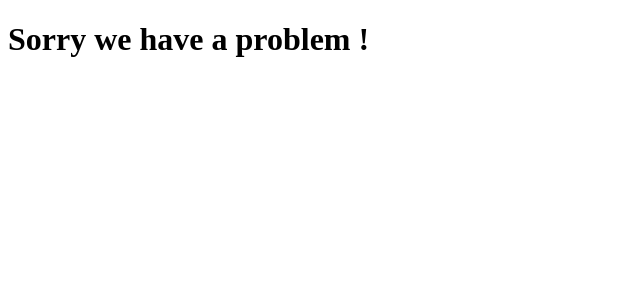
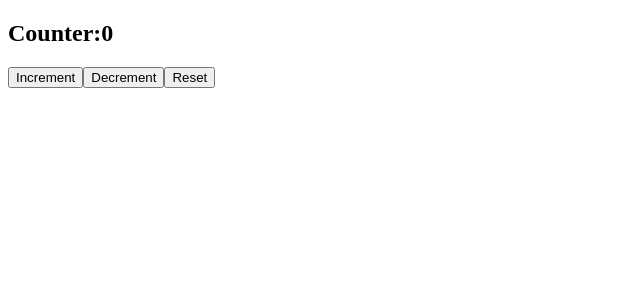
Before and after one commit to MuciFrancesco/react-exercises, a React (Create React App) app: page / in a window 1280 px wide. Shown: the top 300 px of the page, without its empty margins (0-640 px from the left). Built offline with nearby package versions, Linux system fonts and the light colour scheme; no server answers.

Commit message:
useCallback

```diff
--- a/src/App.js
+++ b/src/App.js
@@ -1,10 +1,10 @@
 import React from "react";
-import GitHubUsers from "./GitHubUsers";
+import Counter from "./Counter";
 function App() {
   return (
     <div className='App'>
       <>
-        <GitHubUsers username={"MuciFrancesco"} />
+        <Counter />
       </>
     </div>
   );
--- a/src/useCounter.js
+++ b/src/useCounter.js
@@ -9,9 +9,9 @@ function useCounter(initialValue = 0) {
     setCounter(counter - 1);
   }, [counter]);
 
-  const counterReset = () => {
+  const counterReset = useCallback(() => {
     setCounter(initialValue);
-  };
+  }, [initialValue]);
   useEffect(() => {
     console.log(counter);
   }, [counter]);
```
